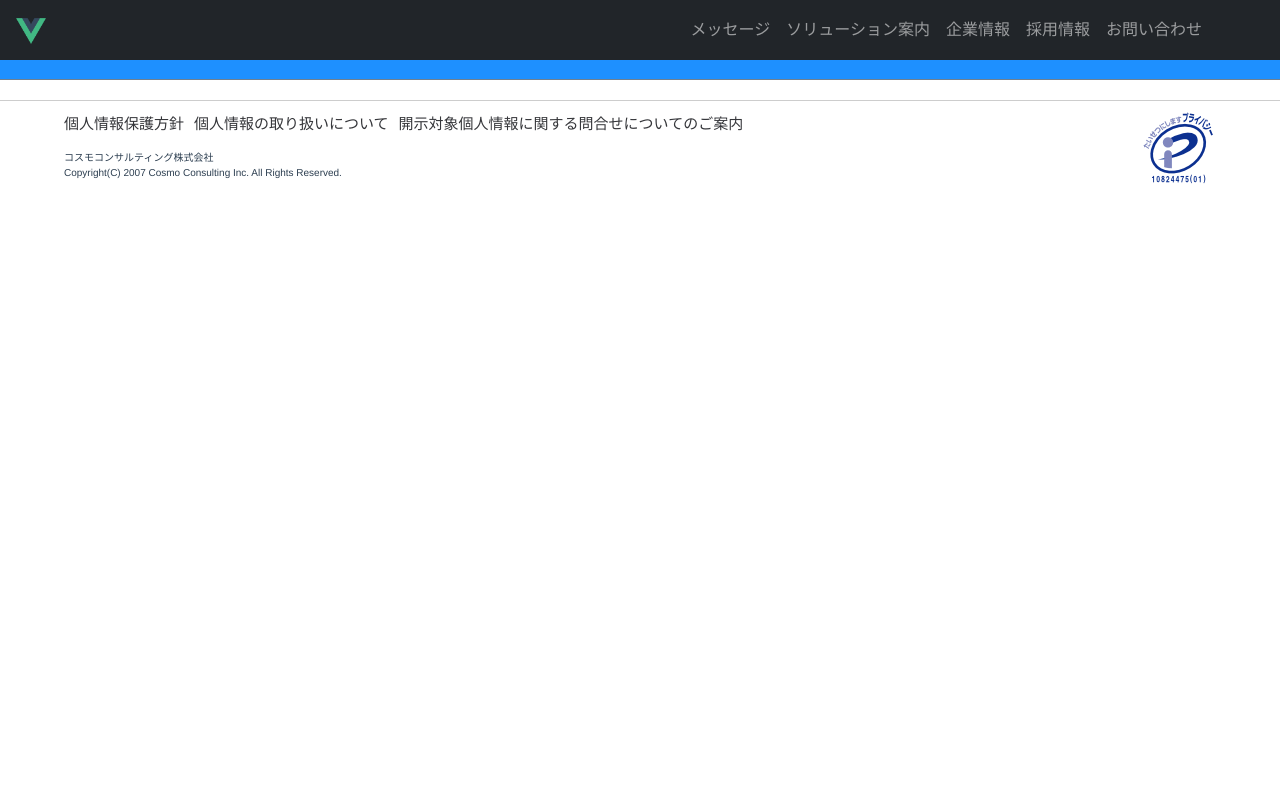
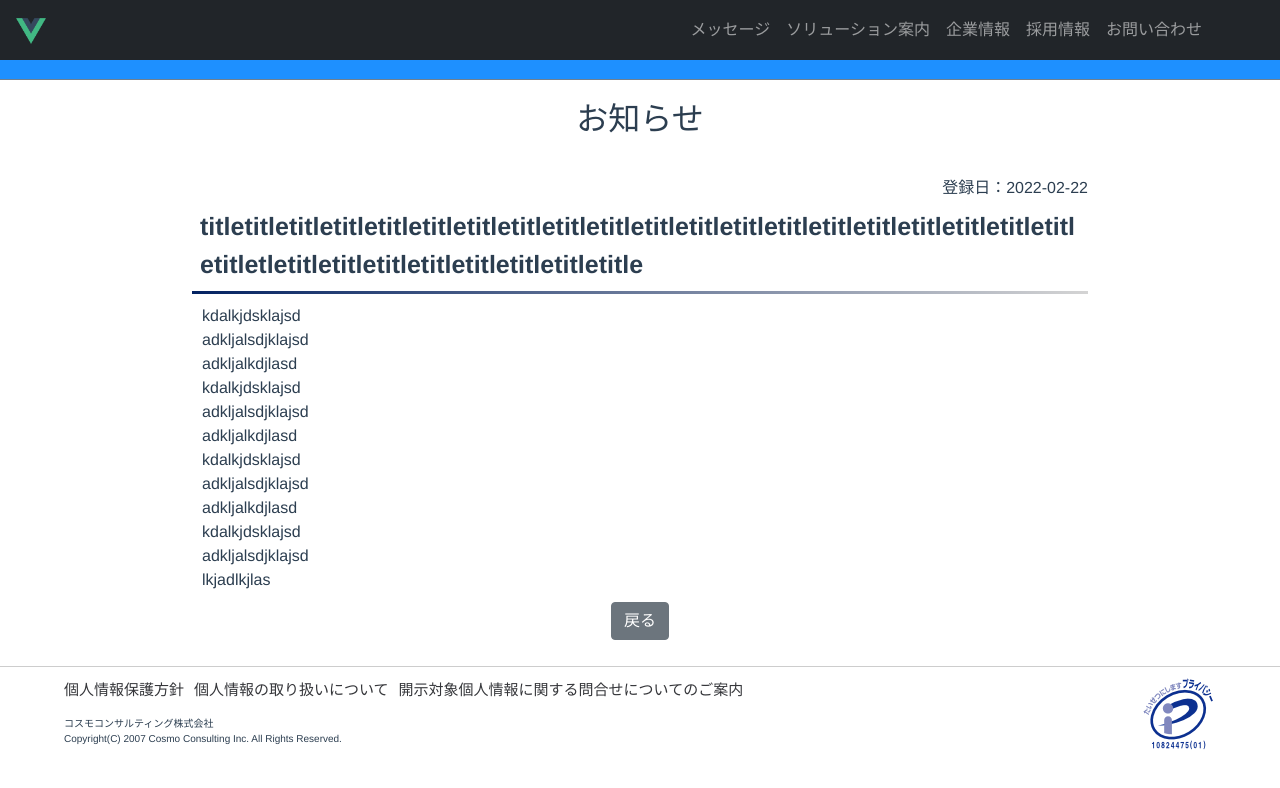
Before and after one commit to snowmemorySM/cosmo-home, a Vue app: page /notice/1 in a window 1280 px wide. Shown: the top 788 px of the page. Built offline with nearby package versions, Linux system fonts and the light colour scheme.

Commit message:
お知らせ詳細ページ追加

```diff
--- /dev/null
+++ b/src/components/NoticeDetail.vue
@@ -0,0 +1,79 @@
+<template>
+  <div class="container notice-info">
+      <div class="row regist-date">
+        登録日：2022-02-22
+      </div>
+      <div class="row notice-detail-title">
+        titletitletitletitletitletitletitletitletitletitletitletitletitletitletitletitletitletitletitletitletitletletitletitletitletitletitletitletitletitle
+      </div>
+      <div class="row body">
+          kdalkjdsklajsd<br/>
+          adkljalsdjklajsd<br/>
+          adkljalkdjlasd<br/>
+          kdalkjdsklajsd<br/>
+          adkljalsdjklajsd<br/>
+          adkljalkdjlasd<br/>
+          kdalkjdsklajsd<br/>
+          adkljalsdjklajsd<br/>
+          adkljalkdjlasd<br/>
+          kdalkjdsklajsd<br/>
+          adkljalsdjklajsd<br/>
+
+          lkjadlkjlas
+        </div>
+        <div class="back-box">
+          <b-button @click="$router.go(-1)">戻る</b-button>
+        </div>
+  </div>
+</template>
+
+<script>
+export default {
+  mounted() {
+    this.initialize();
+  },
+  methods: {
+    initialize() {
+      if (this.$route.params.id) {
+        console.log('Notice detail id');
+        console.log(this.$route.params.id);
+      }
+    },
+  }
+}
+</script>
+
+<style>
+.notice-info {
+  position: relative;
+  width: 70%;
+  min-height: 500px;
+  margin: 0 auto;
+  text-align: left;
+  padding-top: 30px;
+}
+
+.notice-detail-title {
+  font-size: 25px;
+  font-weight: bold;
+  padding: 0.5rem;
+  word-break: break-all;
+  border-bottom: 3px solid transparent;
+  border-image: linear-gradient(to right, #032262 0%, #D4D4D4 100%);
+  border-image-slice: 1;
+}
+
+.body {
+  padding: 10px;
+}
+
+.regist-date {
+  text-align: right;
+  display: block;
+}
+
+.back-box {
+  text-align: center;
+}
+
+</style>
--- a/src/views/Notice.vue
+++ b/src/views/Notice.vue
@@ -3,6 +3,10 @@
         <div class="main-title">
             <h2>お知らせ</h2>
         </div>
+        <div v-if="isDetail">
+            <router-view></router-view>
+        </div>
+        <div v-else>
             <div class="notice-box">
                 <b-table id="notice-table" striped hover :items="list" :fields="fields" :per-page="perPage" :current-page="currentPage">
                     <template #cell(title)="row">
@@ -22,10 +26,16 @@
                 aria-controls="notice-table">
             </b-pagination>
         </div>
+    </div>
 </template>
 
 <script>
 export default {
+    computed: {
+        isDetail: function () {
+            return (this.$route.params.id)
+        }
+    },
     data() {
         return {
             fields: [
@@ -114,4 +124,9 @@ export default {
 .cell-title {
     text-align: left;
 }
+
+.cell-title a {
+    color: #000;
+    text-decoration: none;
+}
 </style>
```
Also changed, not shown: src/router/index.js (+9 -1 lines). Lines whose indentation alone changed are shown as unchanged.
